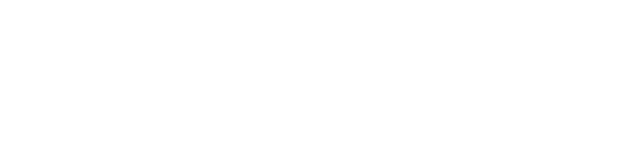
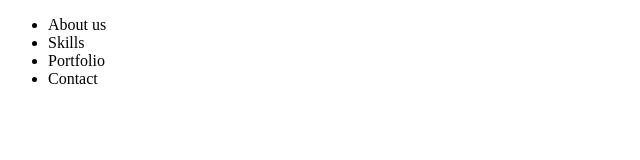
Before and after one commit to kwarchal92/prosta_strona, a plain HTML site: page index.html in a window 1280 px wide. Shown: the whole page, without its empty margins (0-640 px from the left). Drawn offline with Linux system fonts and the light colour scheme.

Commit message:
dodanie sekcji 1 menu nawigacyjne

```diff
--- a/index.html
+++ b/index.html
@@ -7,7 +7,15 @@
 </head>
 <body>
 
-
+    <!--Menu nawigacyjne - sekcja 1-->
+   <nav>
+       <ul>
+           <li><a href"">About us</a></li>
+           <li><a href"">Skills</a></li>
+           <li><a href"">Portfolio</a></li>
+           <li><a href"">Contact</a></li>
+       </ul>
+   </nav>
 
 
 
```
